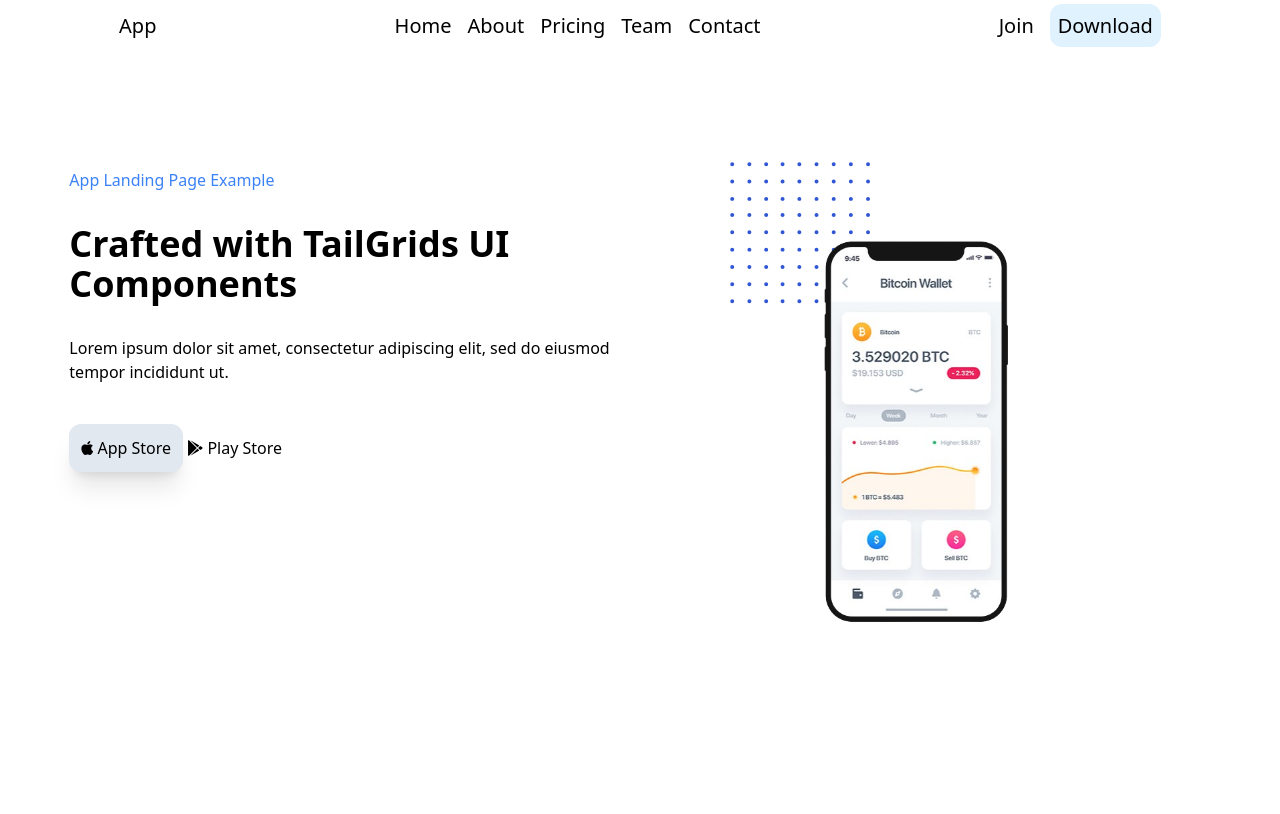
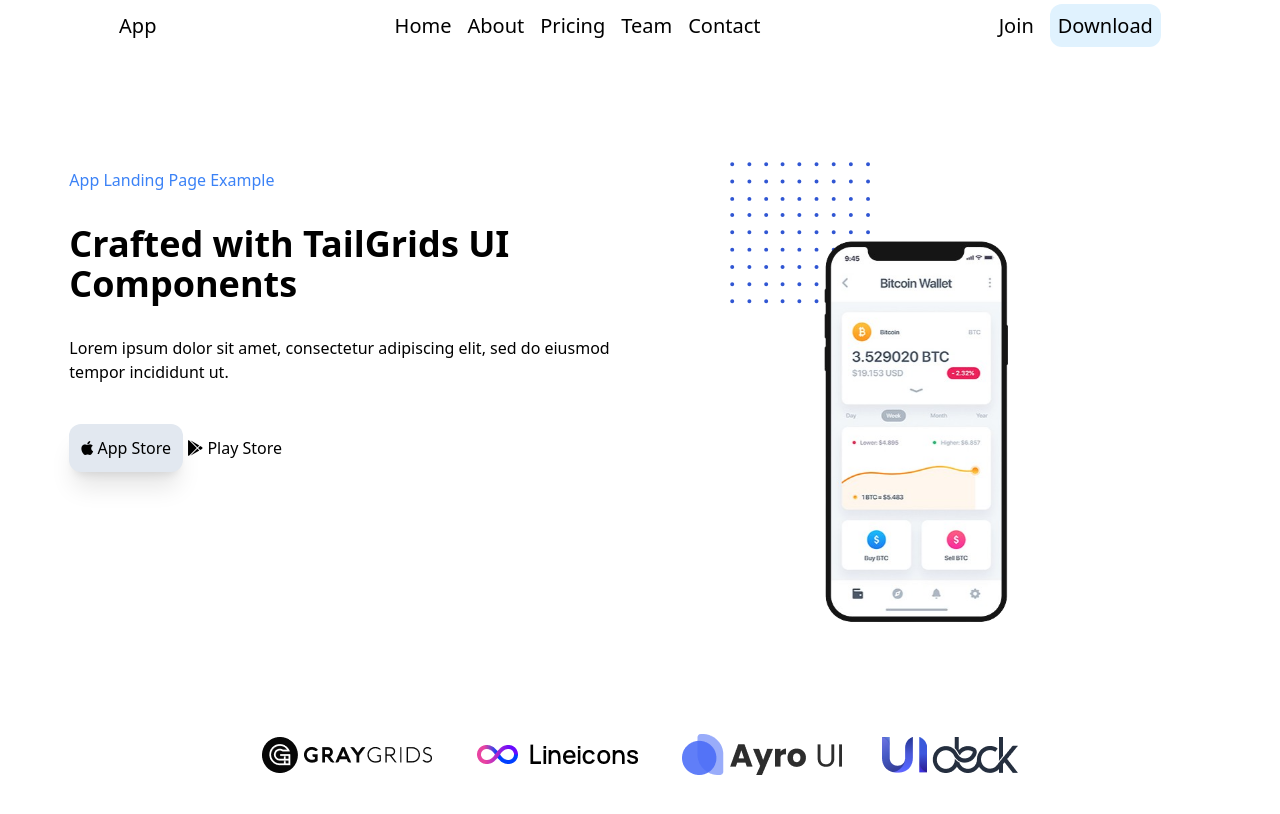
Before and after one commit to Nur-Al-Mumit/E-commerce, a website: page src/index.html in a window 1280 px wide. Drawn offline with Linux system fonts and the light colour scheme.

Commit message:
added brands section

```diff
--- a/src/index.html
+++ b/src/index.html
@@ -60,6 +60,23 @@
           </div>
         </div>
       </section>
+      <!------------------------------
+                 Brands
+        ------------------------------>
+      <!-- flex content-center justify-center -->
+      <section
+        class="mt-10 w-11/12 mx-auto content-center mb-10"
+      >
+        <!-- class="flex flex-col  md:flex-row md:space-y-10 lg:flex-row space-x-10 justify-center content-center" -->
+        <div
+          class="flex justify-center items-center content-center flex-col sm:flex-row sm:space-x-10 md:flex-row md:space-x-10 lg:flex-row lg:space-x-10 xl:flex-row xl:space-x-10"
+        >
+          <div><img src="/img/brands/GrayGrids.png" alt="" /></div>
+          <div><img src="/img/brands/LineIcons.png" alt="" /></div>
+          <div><img src="/img/brands/Ayro UI.png" alt="" /></div>
+          <div><img src="/img/brands/Uideck.png" alt="" /></div>
+        </div>
+      </section>
     </main>
   </body>
 </html>
```
Also changed, not shown: dist/style.css, img/brands/Ayro UI.png (added), img/brands/GrayGrids.png (added), img/brands/LineIcons.png (added), img/brands/Uideck.png (added).
